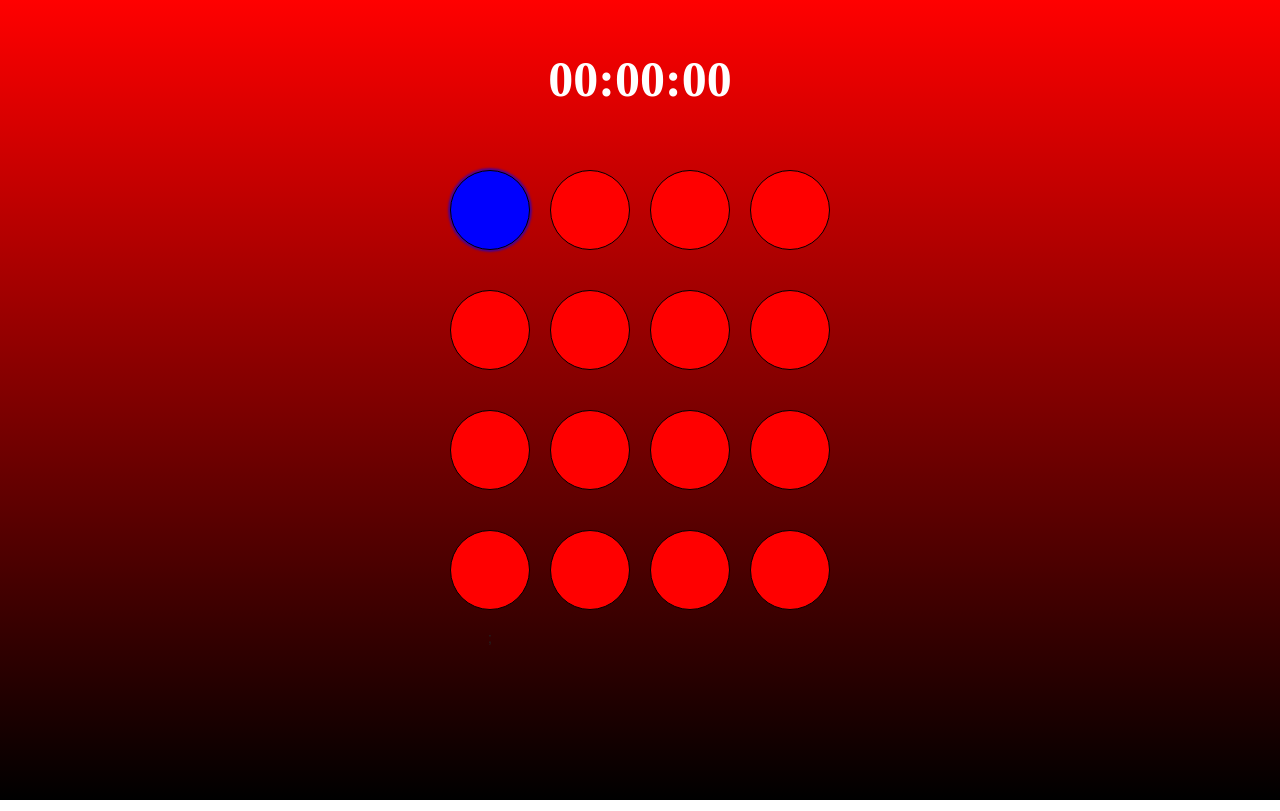
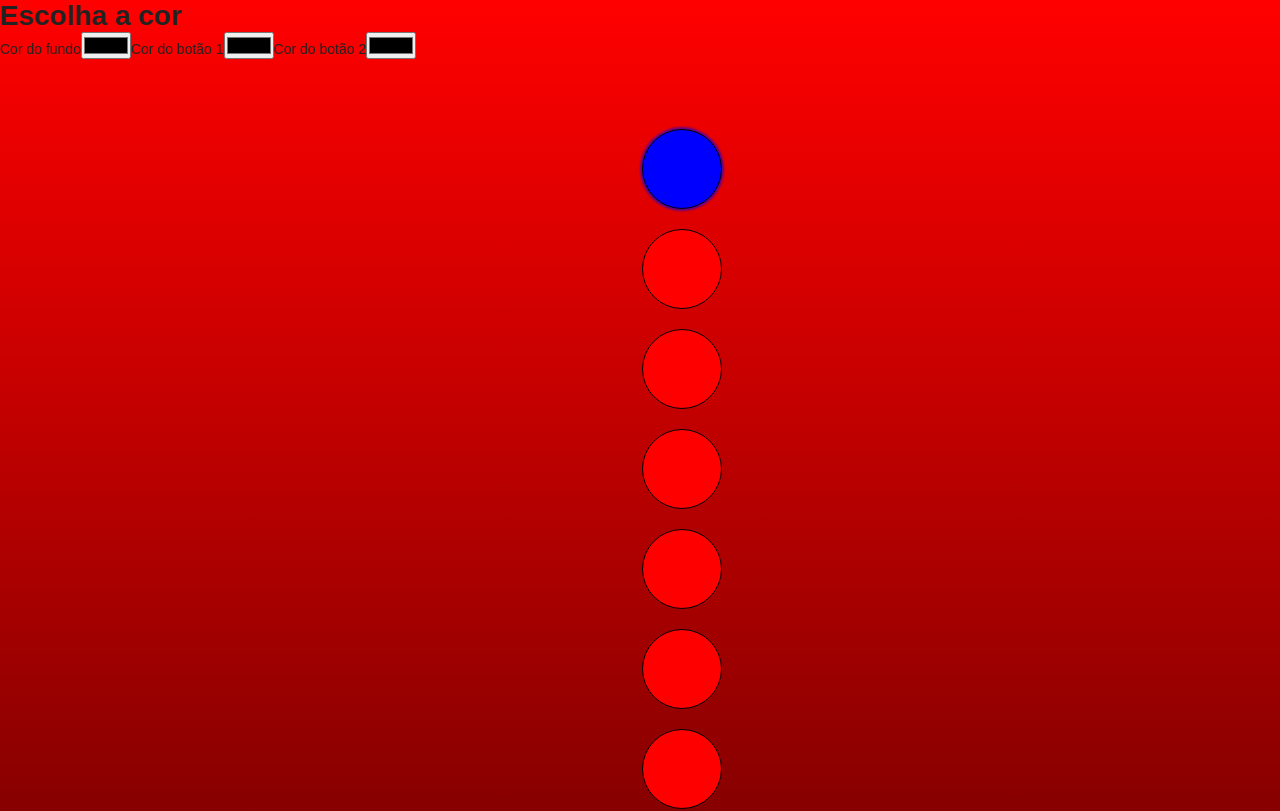
Before and after one commit to Wilian-Pereira-W/project-game-reflex-test, a React (Create React App) app: page / in a window 1280 px wide. Shown: the top 811 px of the page. Built offline with nearby package versions, Linux system fonts and the light colour scheme.

Commit message:
feat: implementado opções de cores

```diff
--- a/src/components/Game/index.tsx
+++ b/src/components/Game/index.tsx
@@ -13,6 +13,10 @@ function Game() {
   const [mainTime, setMainTime] = useState<number>(0);
   const [isPlaying, setPlaying] = useState<boolean>(false);
   const [viewVictory, setViewVictory] = useState(true);
+  const [backgroundColor, setBackgroundColor] = useState('');
+  const [btnOneCor, setBtnOneCor] = useState('');
+  const [btnTwoCor, setBtnTwoCor] = useState('');
+  const [screenHeader, setScreenHeader] = useState(true);
   const navigate = useNavigate();
 
   useInterval(
@@ -21,6 +25,16 @@ function Game() {
     },
     isPlaying ? 10 : null,
   );
+
+  useEffect(() => {
+    const coresStorage: string | null = localStorage.getItem('cores');
+    if (coresStorage) {
+      const cores = JSON.parse(coresStorage);
+      setBackgroundColor(cores.backgroundColor);
+      setBtnOneCor(cores.btnOneCor);
+      setBtnTwoCor(cores.btnTwoCor);
+    }
+  }, []);
 
   useEffect(() => {
     const array: number[] = [];
@@ -37,6 +51,18 @@ function Game() {
       btn.className = styles.newCor;
     }
   }, [id]);
+
+  useEffect(() => {
+    document.body.style.backgroundColor = backgroundColor;
+    const btn = document.querySelectorAll('button');
+    btn.forEach((element) => {
+      if (element.className.includes('newCor')) {
+        element.style.backgroundColor = btnOneCor;
+      } else {
+        element.style.backgroundColor = btnTwoCor;
+      }
+    });
+  }, [backgroundColor, btnOneCor, btnTwoCor, id]);
 
   const bestTime = (currentTime: number, oldTime: number) => {
     let data = {
@@ -77,6 +103,13 @@ function Game() {
         };
         localStorage.setItem('time', JSON.stringify(data));
       }
+      const dataCor = {
+        backgroundColor,
+        btnOneCor,
+        btnTwoCor,
+      };
+      localStorage.setItem('cores', JSON.stringify(dataCor));
+      setScreenHeader(false);
     }
   };
   const handleClick = (index: string) => {
@@ -93,13 +126,59 @@ function Game() {
       const numero = Math.floor(Math.random() * newOption.length);
       setId(newOption[numero]);
     } else {
+      const dataCor = {
+        backgroundColor,
+        btnOneCor,
+        btnTwoCor,
+      };
+      localStorage.setItem('cores', JSON.stringify(dataCor));
       navigate(0);
     }
   };
   return (
     <div className={styles.container}>
-      {viewVictory && <p>{secondsToTime(mainTime)}</p>}
+      {screenHeader && (
+        <header className={styles.header}>
+          <h1>Escolha a cor</h1>
+          <section className={styles.headerOptionCor}>
+            <label htmlFor="backgroundColor">
+              Cor do fundo
+              <input
+                type="color"
+                value={backgroundColor}
+                onChange={({ target }) => setBackgroundColor(target.value)}
+                name="backgroundColor"
+                id="backgroundColor"
+              />
+            </label>
+            <label htmlFor="backgroundColor">
+              Cor do botão 1
+              <input
+                type="color"
+                value={btnOneCor}
+                onChange={({ target }) => setBtnOneCor(target.value)}
+                name="backgroundColor"
+                id="backgroundColor"
+              />
+            </label>
+            <label htmlFor="backgroundColor">
+              Cor do botão 2
+              <input
+                type="color"
+                value={btnTwoCor}
+                onChange={({ target }) => setBtnTwoCor(target.value)}
+                name="backgroundColor"
+                id="backgroundColor"
+              />
+            </label>
+          </section>
+        </header>
+      )}
       <main className={styles.contain}>
+        <section className={styles.containTime}>
+          {viewVictory && <h2>{secondsToTime(mainTime)}</h2>}
+        </section>
+        <section className={styles.containGame}>
           {viewVictory ? (
             array.map((_arr, index) => (
               <button
@@ -112,7 +191,7 @@ function Game() {
           ) : (
             <VictoryScreen />
           )}
-        ;
+        </section>
       </main>
     </div>
   );
```
Lines whose indentation alone changed are shown as unchanged.
